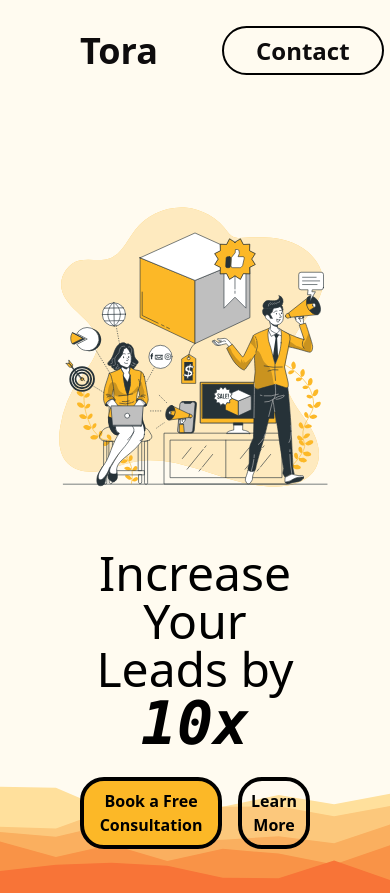
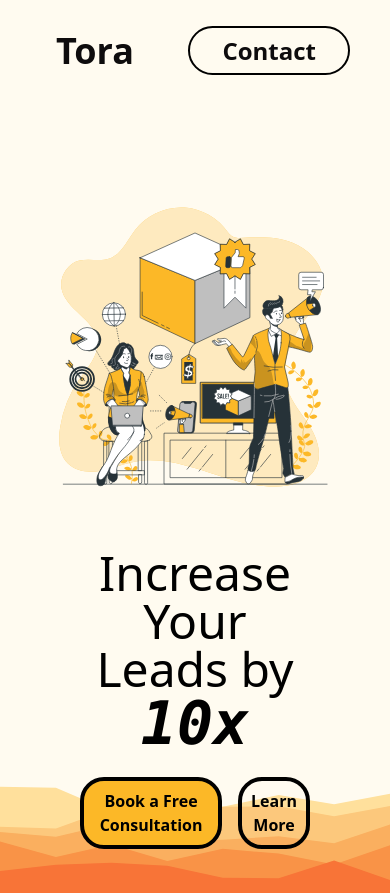
Before and after one commit to hamzahxx/Tora-Media, a React (Vite) app: page / in a window 390 px wide. Built offline with nearby package versions, Linux system fonts and the light colour scheme.

Commit message:
fix/navbar
- Navbar title alignment fixed by removing extra padding on <lg screens

```diff
--- a/src/components/Navbar.jsx
+++ b/src/components/Navbar.jsx
@@ -33,14 +33,16 @@ function Navbar() {
         navbarAnimation("#contact-btn");
       });
     },
-    { scope: container },
+    { scope: container }
   );
   return (
     <div
       ref={container}
       className="h-[12vh] px-10 flex justify-between items-center"
     >
-      <h1 className="text-4xl pl-10 pr-16 text-text font-extrabold">Tora</h1>
+      <h1 className="text-4xl px-4 lg:pl-10 lg:pr-16 text-text font-extrabold">
+        Tora
+      </h1>
       <ul className="hidden md:flex py-2 rounded-xl text-text">
         <a href="/" className="px-3 mx-3">
           <span className="duration-150 hover:font-extrabold">Home</span>
```
